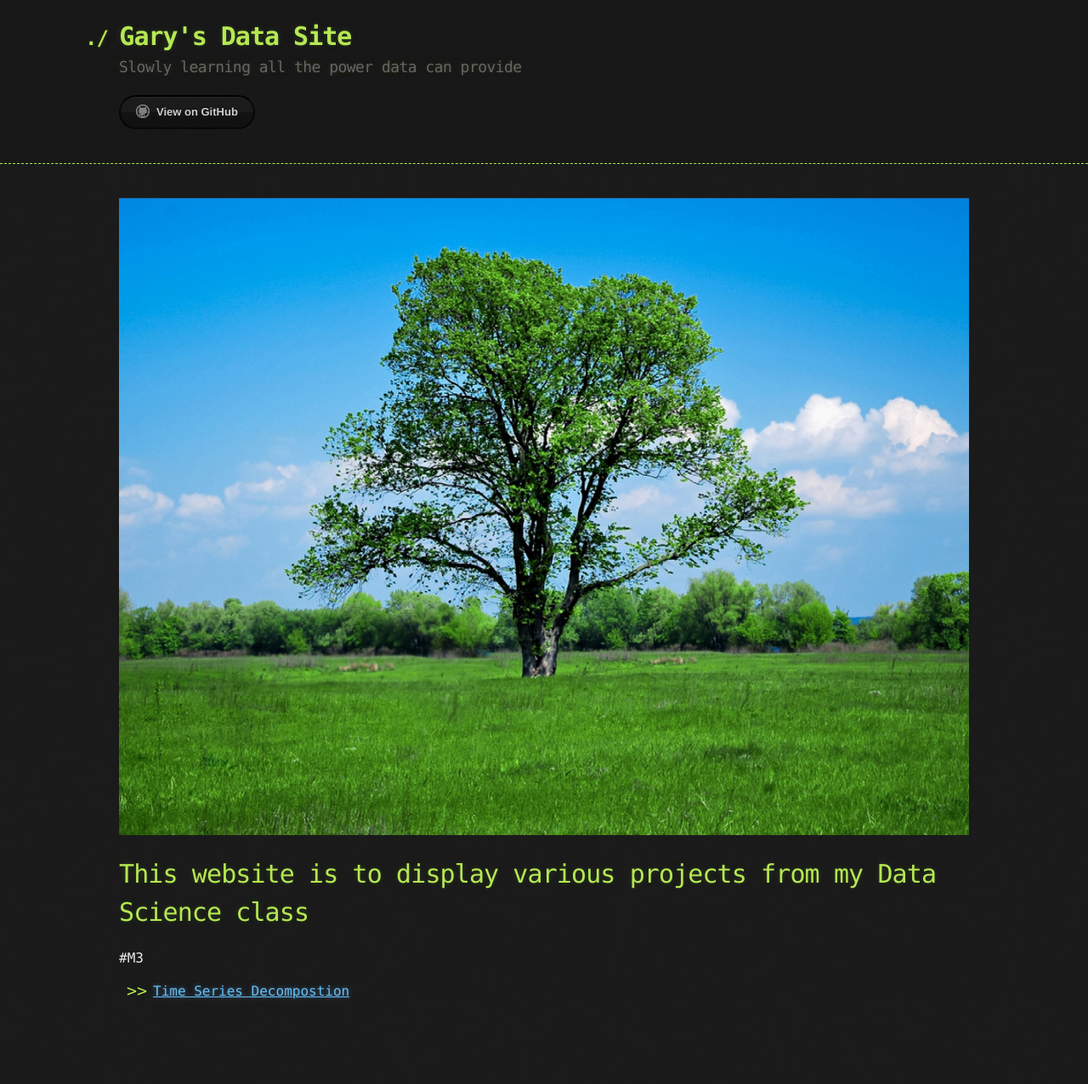
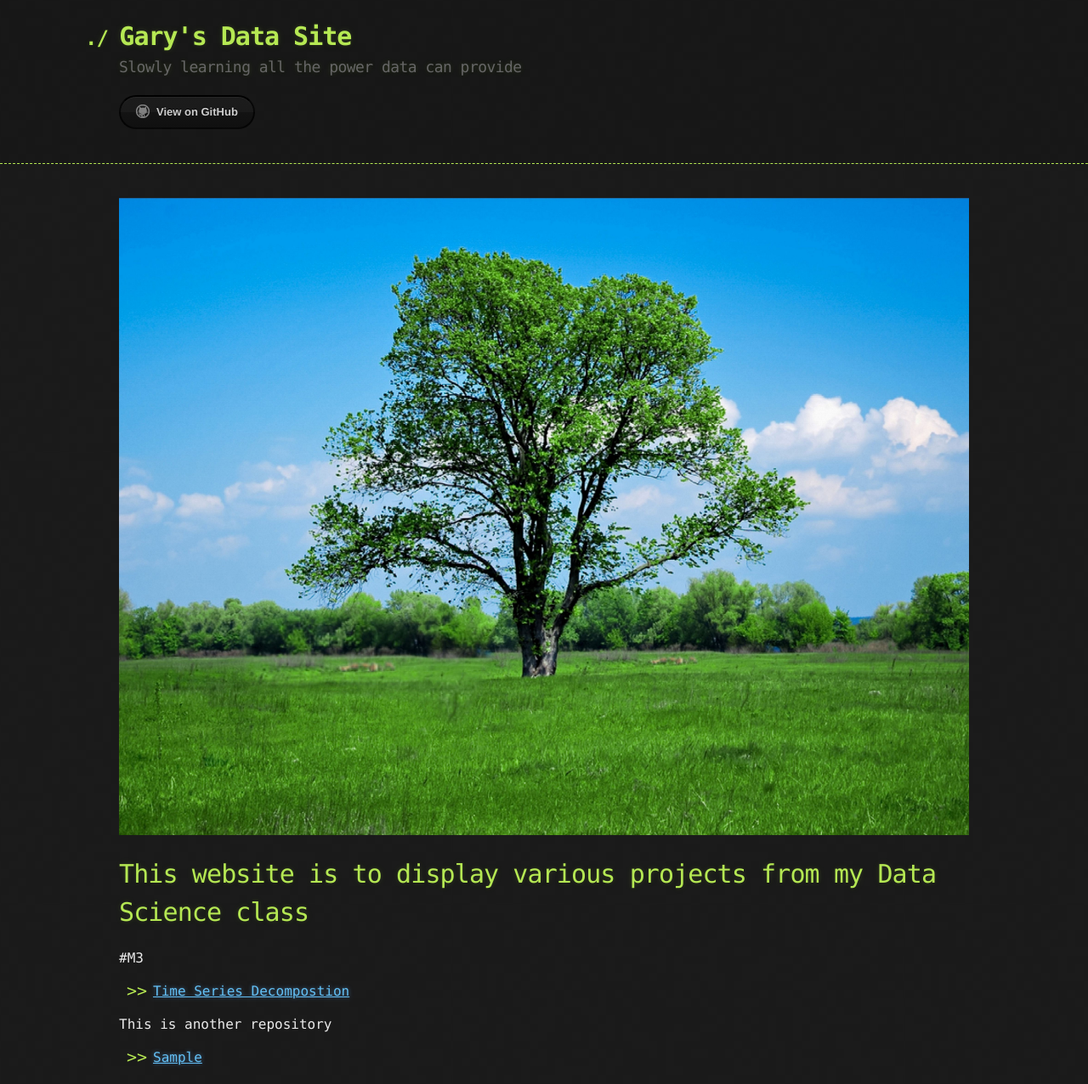
Before and after one commit to link0117/link0117.github.io, a Jekyll site: the page built from index.md, in a window 1280 px wide. Shown: the whole page at 85% size. Built offline with Jekyll 4.4.1, drawn with Linux system fonts in a browser that asks for light colours; before the commit the page ends 1198 px from its top, so only the background shows below that.

Commit message:
Update index.md

```diff
--- a/index.md
+++ b/index.md
@@ -7,3 +7,7 @@ layout: default
 
 #M3
 - [Time Series Decompostion](/timeseries/index.md)
+
+
+This is another repository
+- [Sample](https://github.com/link0117/Sample)
```
